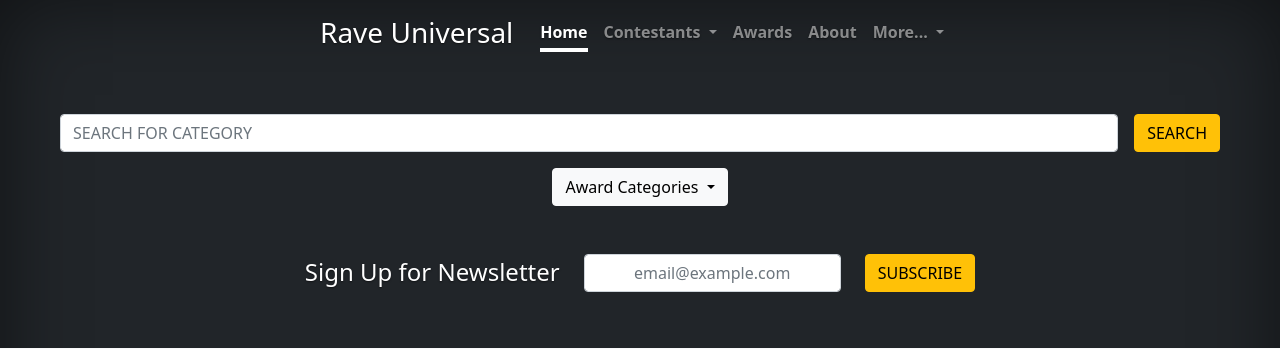
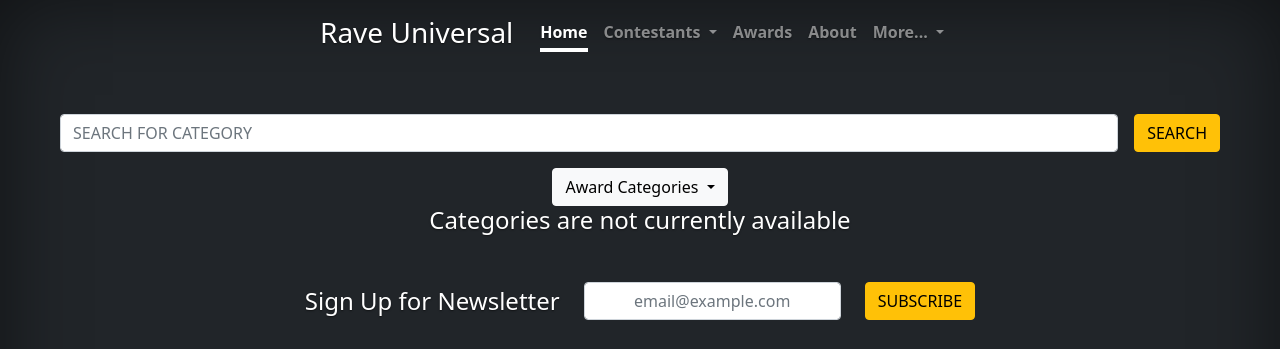
Before and after one commit to kejiahp/django-voting-polls, a Django app: page /award/awardscategory/ in a window 1280 px wide. Shown: the top 349 px of the page. Run offline with Django 4.2, Linux system fonts and the light colour scheme; data that the repository does not hold is empty; some libraries are stand-ins or nearby versions.

Commit message:
edited awards_page

```diff
--- a/templates/award_category.html
+++ b/templates/award_category.html
@@ -23,7 +23,7 @@
                 {% endfor %}
             </ul>
          </div>
-
+{% if categories %}
     {% for category in categories %}
         <div class="category">
             <h3 class="mt-5 mb-5" id='{{ category.name }}'>{{ category.name }}</h3>
@@ -48,7 +48,12 @@
                     <p class="text-center text-warning"><small>Sorry, there are currently no contestants in this category</small></p>
                 {% endif %}
             </div>
-        </div>
+    </div>
     {% endfor %}
+
+{% else %}
+         <h4>Categories are not currently available</h4>
+{% endif %}
+
 </div>
 {% endblock content %}
```
